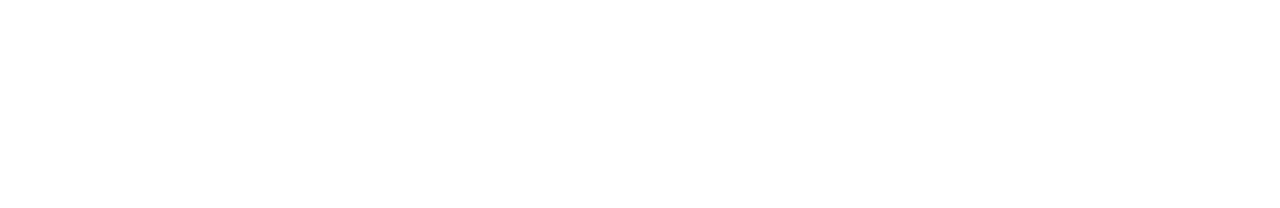
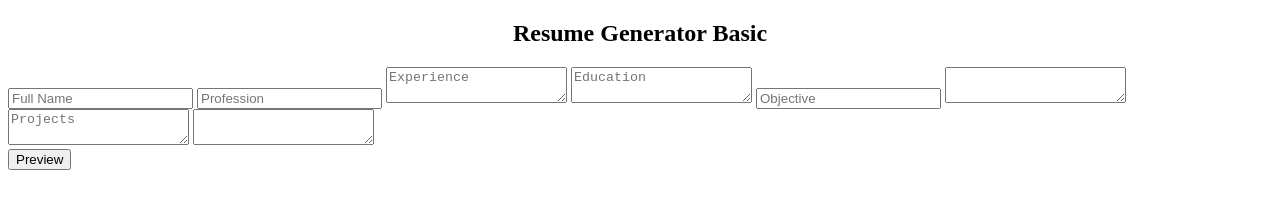
Before and after one commit to tejashvi1/resumeGeneratorBasic, a plain HTML site: page index.html in a window 1280 px wide. Drawn offline with Linux system fonts and the light colour scheme.

Commit message:
html layout

```diff
--- a/index.html
+++ b/index.html
@@ -11,11 +11,28 @@
 </head>
 
 <body>
+    <form class="input">
+        <h2 style="text-align: center;">Resume Generator Basic</h2>
+        <input type="text" name="name" placeholder="Full Name">
+        <input type="text" name="Title" placeholder="Profession">
+        <textarea name="experience" placeholder="Experience"></textarea>
+        <textarea name="education" placeholder="Education"></textarea>
+        <input name="objective" placeholder="Objective">
+        <textarea name="skills" placeholder="Technical Skills">
+        </textarea>
+        <textarea name="projects" placeholder="Projects"></textarea>
+        <textarea name="contacts"></textarea>
+    </form>
+    <div>
+        <div class="result">
+
+        </div>
+    </div>
+    <div class="btn">
+        <button onclick="toggle()">Preview</button>
     </div>
     <script src="https://cdn.ckeditor.com/ckeditor5/27.1.0/classic/ckeditor.js"></script>
     <script src="./resume.js"></script>
 </body>
 
 </html>
-
-</html>
```
